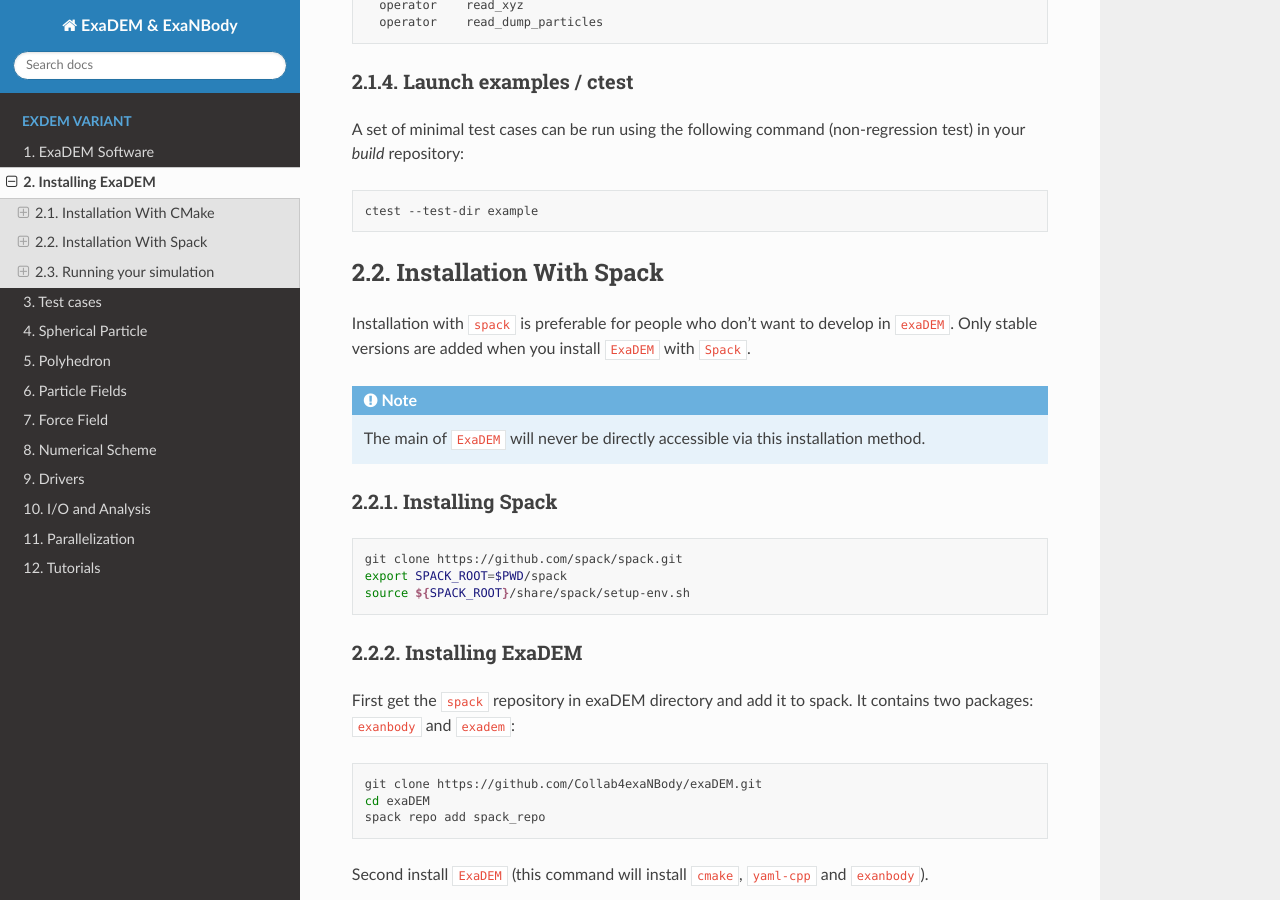
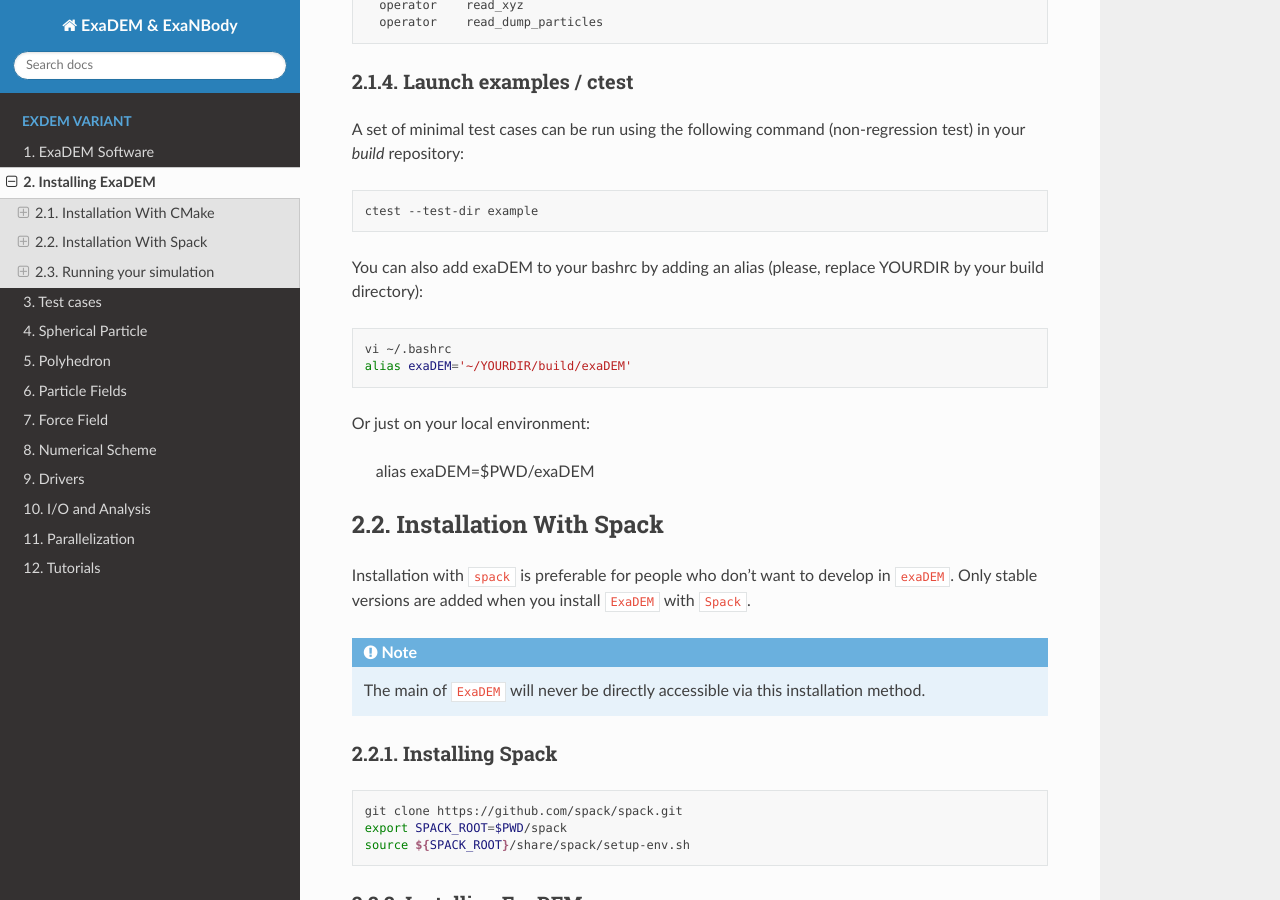
Before and after one commit to Collab4exaNBody/doc_exaDEM, a Sphinx documentation site: the page built from docs/source/project_exaDEM/Installation.rst, in a window 1280 px wide and 900 px high, scrolled down 2634 px. Built offline with Sphinx 7.4.7 and the Read the Docs theme 3.1.0, drawn with Linux system fonts in a browser that asks for light colours.

Commit message:
Update Installation.rst

```diff
--- a/docs/source/project_exaDEM/Installation.rst
+++ b/docs/source/project_exaDEM/Installation.rst
@@ -124,6 +124,17 @@
 
   ctest --test-dir example
 
+You can also add exaDEM to your bashrc by adding an alias (please, replace YOURDIR by your build directory):
+
+.. code-block:: bash
+
+  vi ~/.bashrc
+  alias exaDEM='~/YOURDIR/build/exaDEM'
+
+Or just on your local environment:
+
+  alias exaDEM=$PWD/exaDEM
+
 Installation With Spack
 ^^^^^^^^^^^^^^^^^^^^^^^
 Installation with ``spack`` is preferable for people who don't want to develop in ``exaDEM``. Only stable versions are added when you install ``ExaDEM`` with ``Spack``.
```
